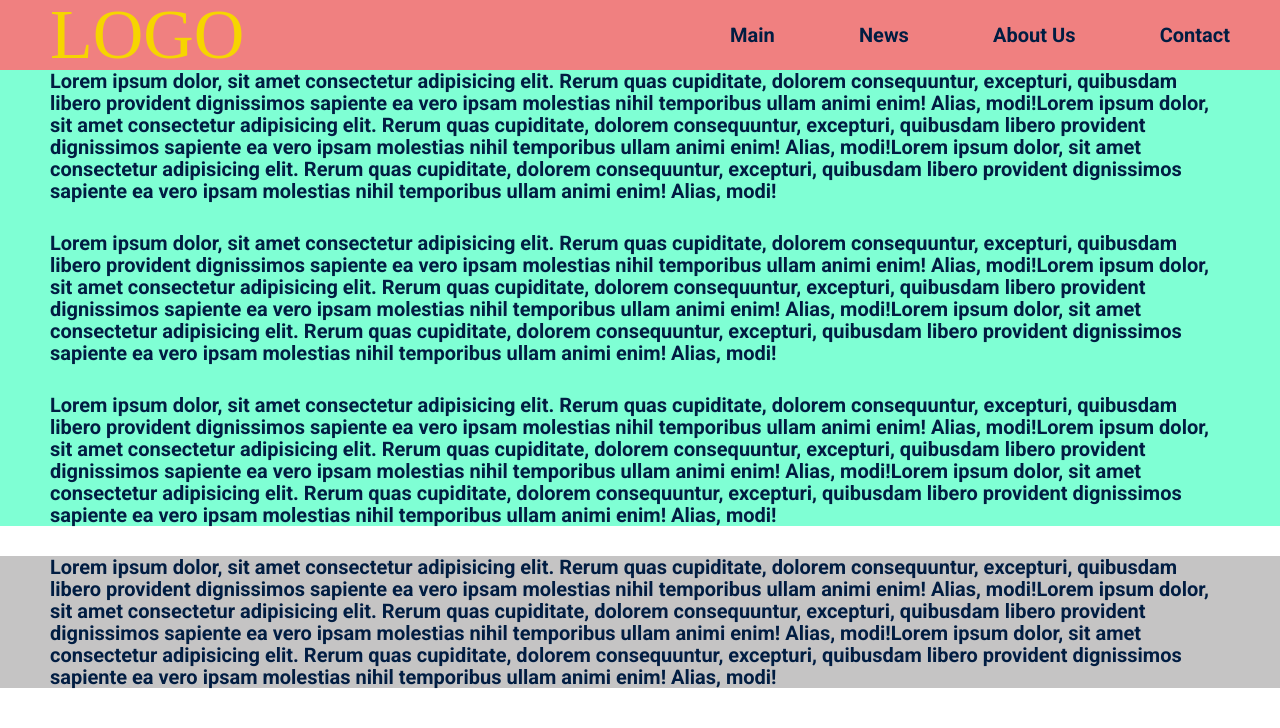
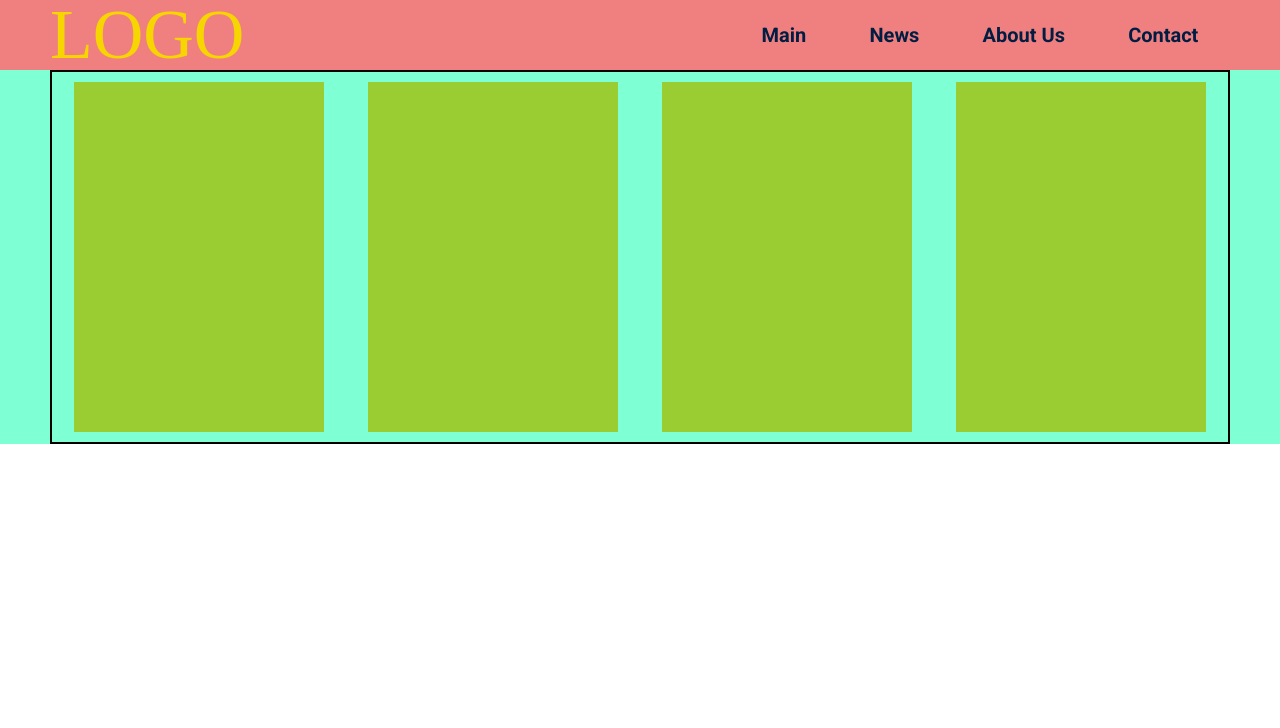
Before and after one commit to GegaLotishvili/lecture14-tbc1, a plain HTML site: page index.html in a window 1280 px wide. Drawn offline with Linux system fonts and the light colour scheme.

Commit message:
end
end of it

```diff
--- a/index.html
+++ b/index.html
@@ -4,6 +4,10 @@
         <meta charset="UTF-8" />
         <meta name="viewport" content="width=device-width, initial-scale=1.0" />
         <title>Lecture 14</title>
+        <script
+            src="https://kit.fontawesome.com/077d12e354.js"
+            crossorigin="anonymous"
+        ></script>
         <link rel="preconnect" href="https://fonts.googleapis.com" />
         <link rel="preconnect" href="https://fonts.gstatic.com" crossorigin />
         <link
@@ -32,58 +36,18 @@
                         </li>
                     </ul>
                 </nav>
+                <i class="fa-solid fa-bars fa-2xl"></i>
             </div>
         </header>
         <section class="s-1">
             <div class="container">
-                <p>
-                    Lorem ipsum dolor, sit amet consectetur adipisicing elit.
-                    Rerum quas cupiditate, dolorem consequuntur, excepturi,
-                    quibusdam libero provident dignissimos sapiente ea vero
-                    ipsam molestias nihil temporibus ullam animi enim! Alias,
-                    modi!Lorem ipsum dolor, sit amet consectetur adipisicing
-                    elit. Rerum quas cupiditate, dolorem consequuntur,
-                    excepturi, quibusdam libero provident dignissimos sapiente
-                    ea vero ipsam molestias nihil temporibus ullam animi enim!
-                    Alias, modi!Lorem ipsum dolor, sit amet consectetur
-                    adipisicing elit. Rerum quas cupiditate, dolorem
-                    consequuntur, excepturi, quibusdam libero provident
-                    dignissimos sapiente ea vero ipsam molestias nihil
-                    temporibus ullam animi enim! Alias, modi!
-                </p>
-                <p>
-                    Lorem ipsum dolor, sit amet consectetur adipisicing elit.
-                    Rerum quas cupiditate, dolorem consequuntur, excepturi,
-                    quibusdam libero provident dignissimos sapiente ea vero
-                    ipsam molestias nihil temporibus ullam animi enim! Alias,
-                    modi!Lorem ipsum dolor, sit amet consectetur adipisicing
-                    elit. Rerum quas cupiditate, dolorem consequuntur,
-                    excepturi, quibusdam libero provident dignissimos sapiente
-                    ea vero ipsam molestias nihil temporibus ullam animi enim!
-                    Alias, modi!Lorem ipsum dolor, sit amet consectetur
-                    adipisicing elit. Rerum quas cupiditate, dolorem
-                    consequuntur, excepturi, quibusdam libero provident
-                    dignissimos sapiente ea vero ipsam molestias nihil
-                    temporibus ullam animi enim! Alias, modi!
-                </p>
-                <p>
-                    Lorem ipsum dolor, sit amet consectetur adipisicing elit.
-                    Rerum quas cupiditate, dolorem consequuntur, excepturi,
-                    quibusdam libero provident dignissimos sapiente ea vero
-                    ipsam molestias nihil temporibus ullam animi enim! Alias,
-                    modi!Lorem ipsum dolor, sit amet consectetur adipisicing
-                    elit. Rerum quas cupiditate, dolorem consequuntur,
-                    excepturi, quibusdam libero provident dignissimos sapiente
-                    ea vero ipsam molestias nihil temporibus ullam animi enim!
-                    Alias, modi!Lorem ipsum dolor, sit amet consectetur
-                    adipisicing elit. Rerum quas cupiditate, dolorem
-                    consequuntur, excepturi, quibusdam libero provident
-                    dignissimos sapiente ea vero ipsam molestias nihil
-                    temporibus ullam animi enim! Alias, modi!
-                </p>
+                <div class="card"></div>
+                <div class="card"></div>
+                <div class="card"></div>
+                <div class="card"></div>
             </div>
         </section>
-        <footer>
+        <!-- <footer>
             <div class="container">
                 <p>
                     Lorem ipsum dolor, sit amet consectetur adipisicing elit.
@@ -101,6 +65,6 @@
                     temporibus ullam animi enim! Alias, modi!
                 </p>
             </div>
-        </footer>
+        </footer> -->
     </body>
 </html>
--- a/scss/_mixins.scss
+++ b/scss/_mixins.scss
@@ -6,16 +6,16 @@
     color: rgb(1, 29, 66);
 }
 
-@mixin mycontainer {
+@mixin mycontainer1 {
     max-width: 1180px;
     width: 100%;
     margin: 0 auto;
 }
 
-@mixin goflex {
+@mixin goflex($flxdr, $juscont, $alitems, $wrap) {
     display: flex;
-    flex-direction: row;
-    justify-content: space-between;
-    align-items: center;
-    flex-wrap: nowrap;
+    flex-direction: $flxdr;
+    justify-content: $juscont;
+    align-items: $alitems;
+    flex-wrap: $wrap;
 }
--- /dev/null
+++ b/scss/_placeholders.scss
@@ -0,0 +1,5 @@
+%mycontainer {
+    max-width: 1180px;
+    width: 100%;
+    margin: 0 auto;
+}
--- a/scss/_variables.scss
+++ b/scss/_variables.scss
@@ -2,3 +2,6 @@ $mycolor1: rgb(246, 213, 0);
 $myfontsize1: 70px;
 $myfontsize2: 24px;
 $myfont: "roboto", sans-serif;
+
+$desktopsize: 1200px;
+$tabletsize: 900px;
--- a/scss/global.scss
+++ b/scss/global.scss
@@ -1,4 +1,5 @@
 @import "reset";
 @import "variables";
+@import "placeholders";
 @import "mixins";
 @import "styles";
--- a/scss/styles/_footer.scss
+++ b/scss/styles/_footer.scss
@@ -1,7 +1,7 @@
 footer {
     background-color: rgb(197, 196, 196);
     .container {
-        @include mycontainer;
+        @extend %mycontainer;
         p {
             @include pfontsets;
         }
--- a/scss/styles/_header.scss
+++ b/scss/styles/_header.scss
@@ -1,10 +1,11 @@
 header {
     background-color: lightcoral;
     .container {
-        max-width: 1180px;
-        width: 100%;
-        margin: 0 auto;
-        @include goflex;
+        @include goflex(row, space-between, center, nowrap);
+        @extend %mycontainer;
+        @media (max-width: 1200px) {
+            width: 90%;
+        }
         .logo {
             font-size: $myfontsize1;
             color: $mycolor1;
@@ -12,14 +13,23 @@ header {
         nav {
             max-width: 500px;
             width: 100%;
+            @media (max-width: 850px) {
+                display: none;
+            }
             ul {
                 width: 100%;
                 height: 100%;
-                @include goflex;
+                @include goflex(row, space-around, flex-end, nowrap);
                 a {
                     @include pfontsets;
                 }
             }
         }
+        .fa-bars {
+            display: none;
+            @media (max-width: 850px) {
+                display: inline-block;
+            }
+        }
     }
 }
--- a/scss/styles/_section1.scss
+++ b/scss/styles/_section1.scss
@@ -1,10 +1,27 @@
 .s-1 {
     background-color: aquamarine;
     .container {
-        @include mycontainer;
-        p {
-            @include pfontsets;
-            margin-bottom: 30px;
+        @extend %mycontainer;
+        @include goflex(row, space-around, flex-end, nowrap);
+        flex-wrap: wrap;
+        border: 2px solid black;
+        @media (max-width: $desktopsize) {
+            width: 90%;
+        }
+        @media (max-width: $tabletsize) {
+            justify-content: space-around;
+        }
+        .card {
+            width: 250px;
+            height: 350px;
+            background-color: yellowgreen;
+            margin: 10px;
+            transition: 0.3s;
+            &:hover {
+                background-color: lightcoral;
+                transform: scale(1.05);
+                cursor: pointer;
+            }
         }
     }
 }
```
Also changed, not shown: css/global.css, 1 other file.
